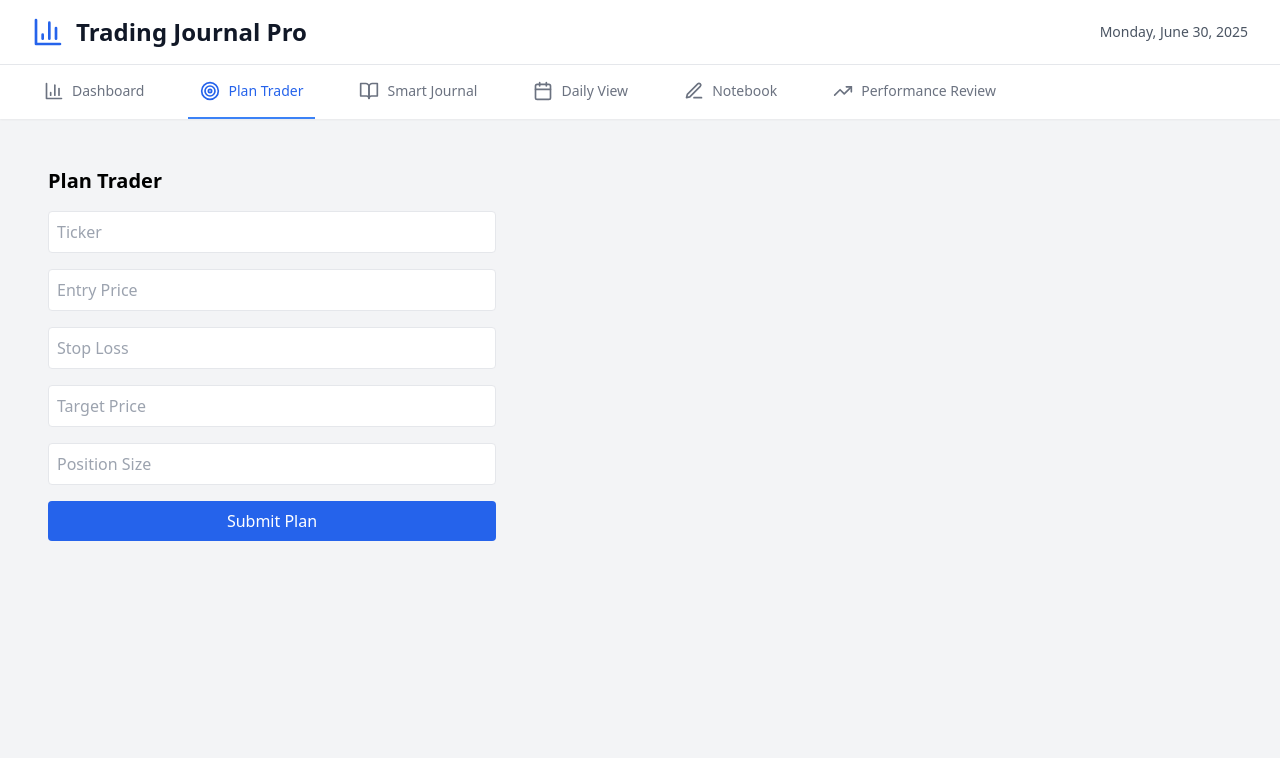
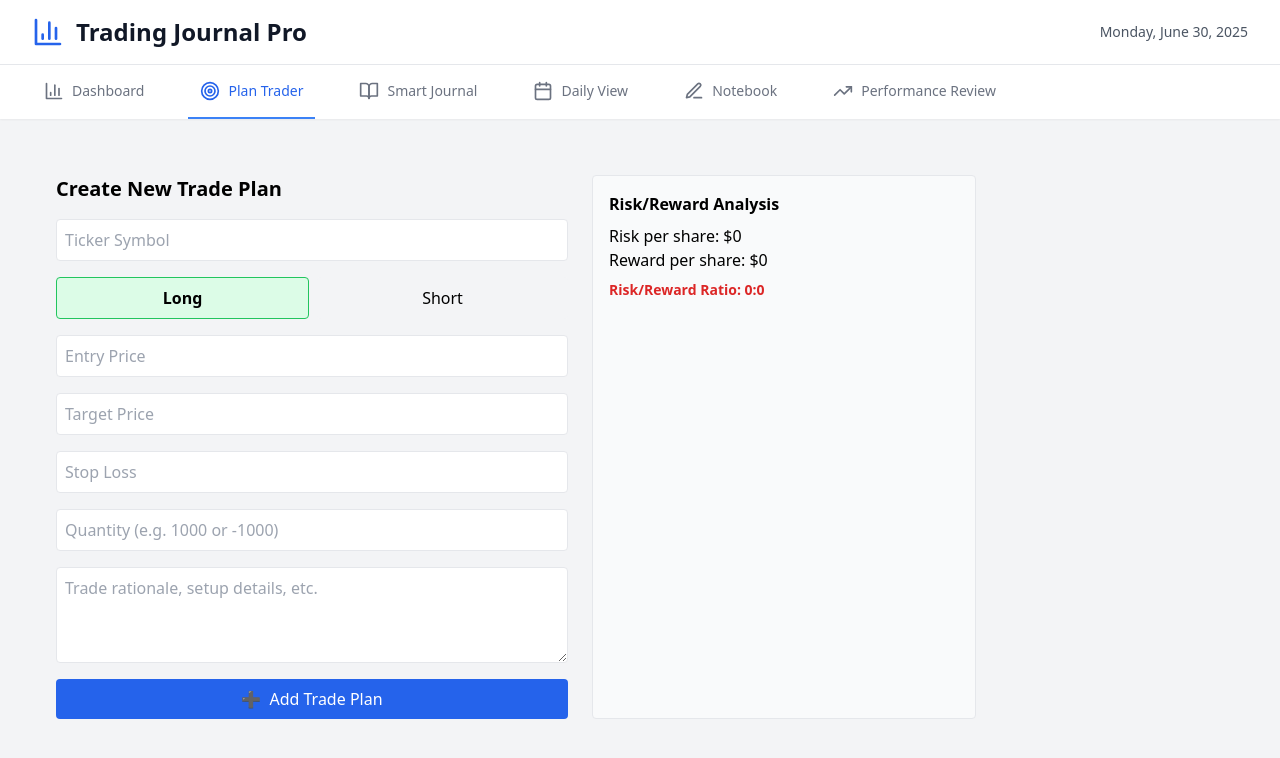
Before and after one commit to unicorntrader/claudect, a React (Create React App) app: page / in a window 1280 px wide. Both pictures are taken after a click on the element "Recent Trade Plans". Shown: the top 758 px of the page. Built offline with nearby package versions, Linux system fonts and the light colour scheme; the HTML template or start-up script is replaced by a standard one.

Commit message:
Update PlanTrader.jsx

```diff
--- a/src/components/trading/PlanTrader.jsx
+++ b/src/components/trading/PlanTrader.jsx
@@ -1,12 +1,15 @@
 import React, { useState, useEffect } from 'react';
 import { calculateRiskReward } from '../../utils/calculations';
+import { addData } from '../../utils/data'; // assuming shared state via custom store
 
 const PlanTrader = () => {
   const [ticker, setTicker] = useState('');
+  const [direction, setDirection] = useState('LONG');
   const [entry, setEntry] = useState('');
+  const [target, setTarget] = useState('');
   const [stop, setStop] = useState('');
-  const [target, setTarget] = useState('');
-  const [size, setSize] = useState('');
+  const [quantity, setQuantity] = useState('');
+  const [notes, setNotes] = useState('');
   const [rr, setRR] = useState(null);
 
   useEffect(() => {
@@ -18,35 +21,73 @@ const PlanTrader = () => {
     }
   }, [entry, stop, target]);
 
+  const handleDirectionChange = (dir) => {
+    setDirection(dir);
+    if (quantity) {
+      const val = Math.abs(parseInt(quantity));
+      setQuantity(dir === 'LONG' ? val : -val);
+    }
+  };
+
   const handleSubmit = (e) => {
     e.preventDefault();
     const plan = {
       ticker,
-      entry,
-      stop,
-      target,
-      size,
+      direction,
+      entry: parseFloat(entry),
+      stop: parseFloat(stop),
+      target: parseFloat(target),
+      quantity: parseInt(quantity),
+      notes,
       ...rr
     };
-    console.log('Trade Plan Submitted:', plan);
+    addData('tradePlans', plan);
+    console.log('Plan saved:', plan);
+    // Optionally clear form or trigger confirmation
   };
 
   return (
-    <div className="p-4">
-      <h2 className="text-xl font-bold mb-4">Plan Trader</h2>
-      <form onSubmit={handleSubmit} className="grid grid-cols-1 gap-4 max-w-md">
+    <div className="flex flex-col lg:flex-row gap-6 p-6">
+      <form onSubmit={handleSubmit} className="flex-1 grid grid-cols-1 gap-4 max-w-lg">
+        <h2 className="text-xl font-bold">Create New Trade Plan</h2>
+
         <input
           type="text"
-          placeholder="Ticker"
+          placeholder="Ticker Symbol"
           value={ticker}
           onChange={(e) => setTicker(e.target.value)}
           className="border p-2 rounded"
         />
+
+        <div className="flex gap-2">
+          <button
+            type="button"
+            className={`flex-1 p-2 rounded ${direction === 'LONG' ? 'bg-green-100 border-green-500 border font-semibold' : 'bg-gray-100'}`}
+            onClick={() => handleDirectionChange('LONG')}
+          >
+            Long
+          </button>
+          <button
+            type="button"
+            className={`flex-1 p-2 rounded ${direction === 'SHORT' ? 'bg-red-100 border-red-500 border font-semibold' : 'bg-gray-100'}`}
+            onClick={() => handleDirectionChange('SHORT')}
+          >
+            Short
+          </button>
+        </div>
+
         <input
           type="number"
           placeholder="Entry Price"
           value={entry}
           onChange={(e) => setEntry(e.target.value)}
+          className="border p-2 rounded"
+        />
+        <input
+          type="number"
+          placeholder="Target Price"
+          value={target}
+          onChange={(e) => setTarget(e.target.value)}
           className="border p-2 rounded"
         />
         <input
@@ -58,34 +99,34 @@ const PlanTrader = () => {
         />
         <input
           type="number"
-          placeholder="Target Price"
-          value={target}
-          onChange={(e) => setTarget(e.target.value)}
+          placeholder="Quantity (e.g. 1000 or -1000)"
+          value={quantity}
+          onChange={(e) => setQuantity(e.target.value)}
           className="border p-2 rounded"
         />
-        <input
-          type="number"
-          placeholder="Position Size"
-          value={size}
-          onChange={(e) => setSize(e.target.value)}
-          className="border p-2 rounded"
+        <textarea
+          placeholder="Trade rationale, setup details, etc."
+          value={notes}
+          onChange={(e) => setNotes(e.target.value)}
+          className="border p-2 rounded h-24"
         />
-
-        {rr && (
-          <div className="text-sm text-gray-700">
-            <p>Risk: {rr.risk}</p>
-            <p>Reward: {rr.reward}</p>
-            <p>R/R Ratio: {rr.ratio}</p>
-          </div>
-        )}
 
         <button
           type="submit"
-          className="bg-blue-600 text-white p-2 rounded hover:bg-blue-700"
+          className="bg-blue-600 text-white py-2 rounded hover:bg-blue-700 font-medium flex items-center justify-center gap-2"
         >
-          Submit Plan
+          <span>➕</span> Add Trade Plan
         </button>
       </form>
+
+      <div className="flex-1 p-4 border rounded bg-gray-50 max-w-sm">
+        <h3 className="text-md font-semibold mb-2">Risk/Reward Analysis</h3>
+        <p>Risk per share: ${rr?.risk ?? 0}</p>
+        <p>Reward per share: ${rr?.reward ?? 0}</p>
+        <p className="text-sm font-bold text-red-600 mt-2">
+          Risk/Reward Ratio: {rr?.ratio ?? '0:0'}
+        </p>
+      </div>
     </div>
   );
 };
```
